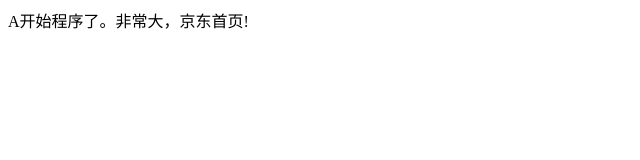
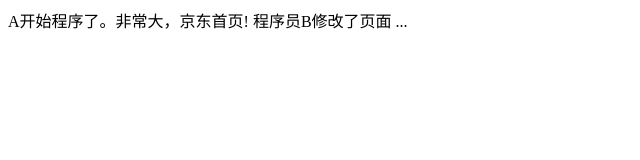
Before and after one commit to hnzcg124/gitpro, a plain HTML site: page index.html in a window 1280 px wide. Shown: the whole page, without its empty margins (0-640 px from the left). Drawn offline with Linux system fonts and the light colour scheme.

Commit message:
b update

```diff
--- a/index.html
+++ b/index.html
@@ -8,5 +8,6 @@
 </head>
 <body>
     A开始程序了。非常大，京东首页!
+    程序员B修改了页面 ...
 </body>
 </html>
```
